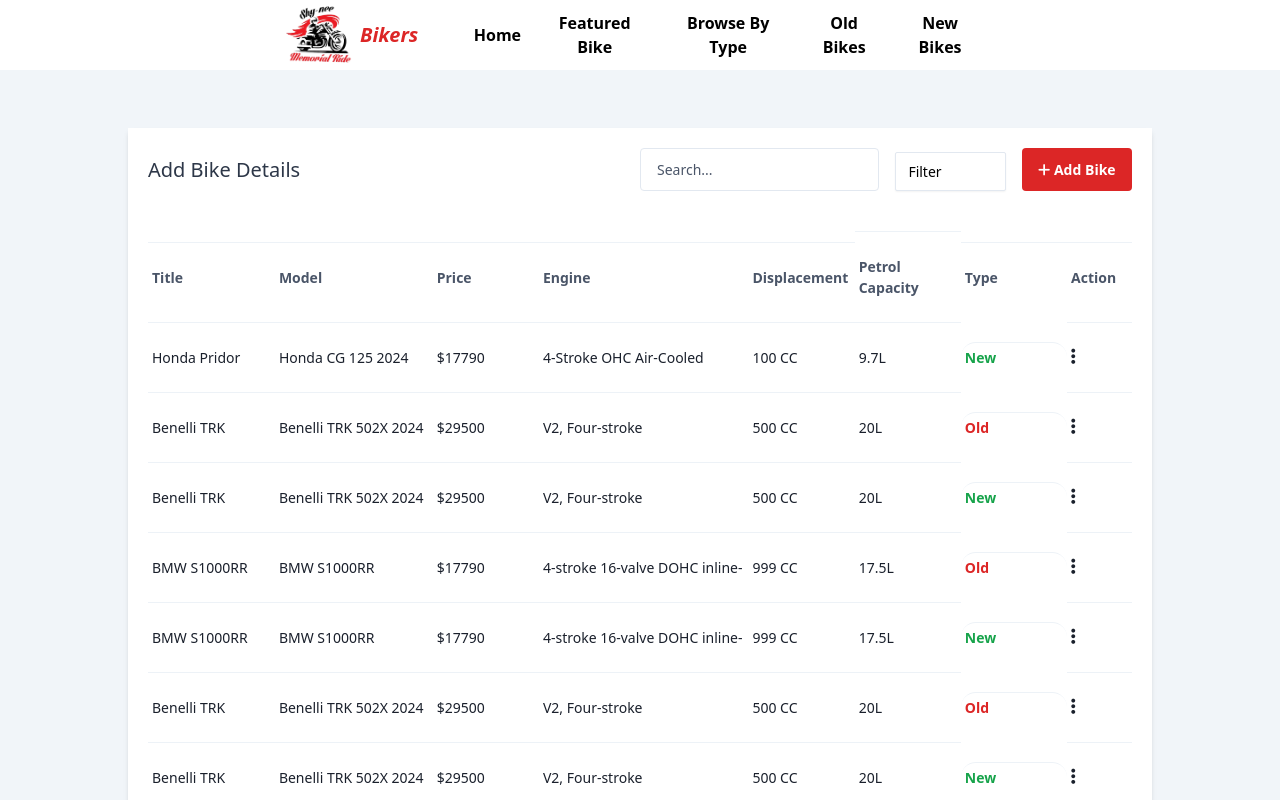
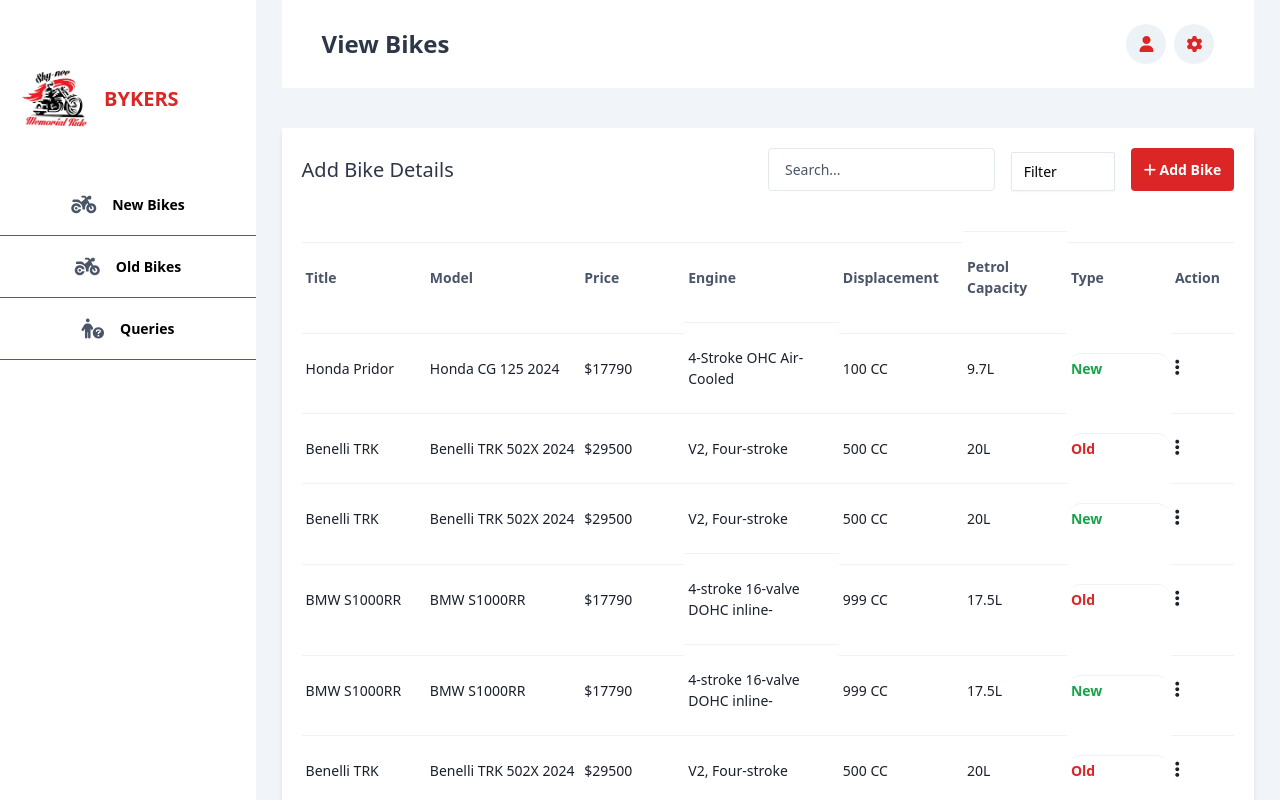
Before and after one commit to hammadyounas/bykers-app, a Next.js app: page /admin/viewBikes in a window 1280 px wide. Shown: the top 800 px of the page. Built offline with nearby package versions, Linux system fonts and the light colour scheme.

Commit message:
design sidebar

```diff
--- /dev/null
+++ b/constant/AdminMenuItems.tsx
@@ -0,0 +1,23 @@
+export interface MenuItems {
+    title: string;
+    icon: string;
+    link: string;
+}
+
+export const MenuItemsConstant: MenuItems[] = [
+    {
+        title: 'New Bikes',
+        icon: 'fa-motorcycle',
+        link: "#"
+    },
+    {
+        title: 'Old Bikes',
+        icon: 'fa-motorcycle',
+        link: "#"
+    },
+    {
+        title: 'Queries',
+        icon: 'fa-person-circle-question',
+        link: "#"
+    }
+]
--- a/src/components/pages/Admin/ViewBikes/ViewBikes.tsx
+++ b/src/components/pages/Admin/ViewBikes/ViewBikes.tsx
@@ -3,6 +3,8 @@
 import Dropdown from "@/components/ui/Dropdown";
 import Link from "next/link";
 import ViewBikesData from "./ViewBikesData";
+import GridView from "@/components/ui/GridView";
+import Title from "@/components/ui/Title";
 
 export default function ViewBikes() {
   const [selectedTypes, setSelectedTypes] = useState<string>("");
@@ -11,8 +13,10 @@
     { value: "new-bikes", label: "New Bikes" },
   ];
   return (
-    <div className="pt-20 sm:pt-32 w-full bg-slate-100 pb-14  min-h-[100vh]">
-      <div className="mx-auto flex bg-white shadow-md w-[95%] flex-col items-center justify-center  max-lg:flex-col lg:w-[80%] lg:p-5 p-2">
+    <GridView>
+    <div className="  w-full bg-slate-100 pb-14 h-[100vh] overflow-y-scroll">
+      <Title title="View Bikes" />
+      <div className="mt-10 mx-auto flex bg-white shadow-md w-[95%] flex-col items-center justify-center  max-lg:flex-col lg:w-[95%] lg:p-5 p-2">
         <div className="flex max-sm:flex-col justify-between items-center w-full">
           <div className="lg:w-[20%] w-[40%] max-sm:mb-2">
             <h1 className="sm:text-base text-sm font-medium text-gray-800 lg:text-xl">
@@ -46,5 +50,6 @@
         <ViewBikesData />
       </div>
     </div>
+    </GridView>
   );
 }
--- a/src/components/pages/Admin/ViewBikes/ViewBikesData.tsx
+++ b/src/components/pages/Admin/ViewBikes/ViewBikesData.tsx
@@ -31,13 +31,13 @@
           <li className="w-1/5 border-t lg:py-6 py-2 px-1">Title</li>
           <li className="w-1/4 border-t lg:py-6 py-2 px-1">Model</li>
           <li className="w-1/6 border-t lg:py-6 py-2 px-1">Price</li>
-          <li className="max-sm:hidden w-1/3 border-t lg:py-6 py-2 px-1">
+          <li className="max-sm:hidden w-1/4 border-t lg:py-6 py-2 px-1">
             Engine
           </li>
-          <li className="sm:w-1/6 w-1/5 border-t lg:py-6 py-2 px-1">
+          <li className="sm:w-1/5 w-1/5 border-t lg:py-6 py-2 px-1">
             Displacement
           </li>
-          <li className="max-sm:hidden w-1/6 border-t lg:py-6 py-2 px-1">
+          <li className="max-sm:hidden w-1/6  border-t lg:py-6 py-2 px-1">
             Petrol Capacity
           </li>
           <li className="w-1/6 border-t lg:py-6 py-2 px-1">Type</li>
@@ -53,24 +53,25 @@
             <li className="w-1/5 border-t lg:py-6 px-1 py-2">{bike.title}</li>
             <li className="w-1/4 border-t lg:py-6 px-1 py-2">{bike.model}</li>
             <li className="w-1/6 border-t lg:py-6 px-1 py-2">{bike.price}</li>
-            <li className="max-sm:hidden w-1/3 border-t lg:py-6 px-1 py-2">
+            <li className="max-sm:hidden w-1/4 border-t lg:py-6 px-1 py-2">
               {bike.engine}
             </li>
-            <li className="sm:w-1/6 w-1/5 border-t lg:py-6 px-1 py-2">
+            <li className="sm:w-1/5 w-1/5 border-t lg:py-6 px-1 py-2">
               {bike.displacement}
             </li>
             <li className="max-sm:hidden w-1/6 border-t lg:py-6 px-1 py-2">
               {bike.petrolCapacity}
             </li>
             <li
-              className={`w-1/6 border-t lg:py-1 py-1 px-1 rounded-full font-semibold ${bike.type === "New" ? "text-green-600 " : "text-red-600"}`}
+              className={`w-1/6 border-t lg:py-1 py-1 px-1 rounded-full font-semibold ${bike.type === "New" ? "text-green-600" : "text-red-600"}`}
             >
               {bike.type}
             </li>
-            <li className="relative w-[10%] border-t lg:py-6 px-1 py-2 cursor-pointer">
+            <li className="relative w-[10%] border-t lg:py-6 px-1 py-2 cursor-pointer"
+            onClick={() => toggleDropdown(index)}>
               <i
                 className="fa-solid fa-ellipsis-vertical lg:text-lg"
-                onClick={() => toggleDropdown(index)}
+
               ></i>
               {dropdownsVisible[index] && (
                 <ul className="absolute w-32 right-0 mt-2 bg-white border border-gray-300 rounded shadow-lg z-10">
--- /dev/null
+++ b/src/components/ui/GridView.tsx
@@ -0,0 +1,56 @@
+import { MenuItemsConstant } from 'constant/AdminMenuItems';
+import Image from 'next/image';
+import React, { useState } from 'react';
+
+export default function GridView({ children }: { children: React.ReactNode }) {
+  const [isMenuOpen, setIsMenuOpen] = useState(false);
+
+  const toggleMenu = () => {
+    setIsMenuOpen(!isMenuOpen);
+  };
+
+  return (
+    <div className='grid grid-cols-5'>
+  <div
+        className={`${
+          isMenuOpen ? "col-span-5 block h-screen" : "hidden lg:block col-span-1 "
+        } bg-white `}
+      >
+        <div className="flex justify-between items-center xl:mt-16 lg:mt-10 mt-16 px-4">
+          <div className="flex items-center">
+            <Image
+              src="/assets/Images/logo.png"
+              alt="Logo"
+              className="max-lg:w-[30px] filter"
+              width={80}
+              height={70}
+            />
+            <div className="text-brown font-semibold ml-2 lg:text-xl text-sm text-red-600">
+              <p>BYKERS</p>
+            </div>
+          </div>
+        </div>
+        <div className={`mt-10 w-full text-center lg:block ${isMenuOpen ? 'block' : 'hidden'}`}>
+          {MenuItemsConstant.map((item, index) => (
+            <div
+              key={index}
+              className='w-full flex py-5 items-center justify-center border-b border-secondary-light cursor-pointer hover:bg-secondary-light hover:text-white'
+            >
+              <i className={`fa-solid ${item.icon} pr-4 text-gray-700 text-xl `}></i>
+              <p className='block sm:text-sm text-xs font-semibold hover:text-white'>{item.title}</p>
+            </div>
+          ))}
+        </div>
+      </div>
+      <div className="lg:hidden absolute z-50 flex justify-between items-center sm:m-2 text-2xl lg:mt-0 lg:ml-0 top-0 left-4">
+            <button onClick={toggleMenu} className="text-gray-700 focus:outline-none">
+              <i className={`fa-solid ${isMenuOpen ? 'fa-times' : 'fa-bars'} xl:text-2xl text-base`}></i>
+            </button>
+          </div>
+
+      <div className='lg:col-span-4 col-span-5'>
+        {children}
+      </div>
+    </div>
+  );
+}
--- /dev/null
+++ b/src/components/ui/Title.tsx
@@ -0,0 +1,16 @@
+import React from 'react'
+
+export default function Title({title}: {title: string}) {
+    return (
+        <div className='w-[95%] max mx-auto bg-white  lg:py-6 py-4 lg:px-10 px-2 flex justify-between items-center'>
+            <div className='max-lg:pt-5'>
+            <p className='lg:text-2xl sm:text-xl text-lg font-semibold text-gray-800'>{title}</p>
+            </div>
+
+            <div className=' max-lg:pt-5  flex cursor-pointer'>
+            <i className="fa-solid fa-user sm:w-10 sm:h-10 h-7 w-7 bg-gray-200 flex items-center justify-center text-center rounded-full text-secondary-light text-center max-sn:text-sm"></i>
+            <i className="fa-solid fa-gear ml-2 sm:w-10 sm:h-10 h-7 w-7 bg-gray-200 flex items-center justify-center text-center rounded-full text-secondary-light text-center max-sn:text-sm"></i>
+            </div>
+        </div>
+    )
+}
--- a/src/pages/admin/viewBikes.tsx
+++ b/src/pages/admin/viewBikes.tsx
@@ -1,17 +1,14 @@
 import React from "react";
 
 import ViewBikes from "@/components/pages/Admin/ViewBikes/ViewBikes";
-import Navbar from "@/components/pages/Header/Navbar";
-import Footer from "@/components/pages/Footer/Footer";
 
 export default function viewBikes() {
   return (
-    <div>
-      <Navbar />
-      <ViewBikes />
-      <div className="-mt-10">
+    <div className="h-[100vh] overflow-y-hidden">
+        <ViewBikes />
+      {/* <div className="-mt-10">
         <Footer />
-      </div>
+      </div> */}
     </div>
   );
 }
```
